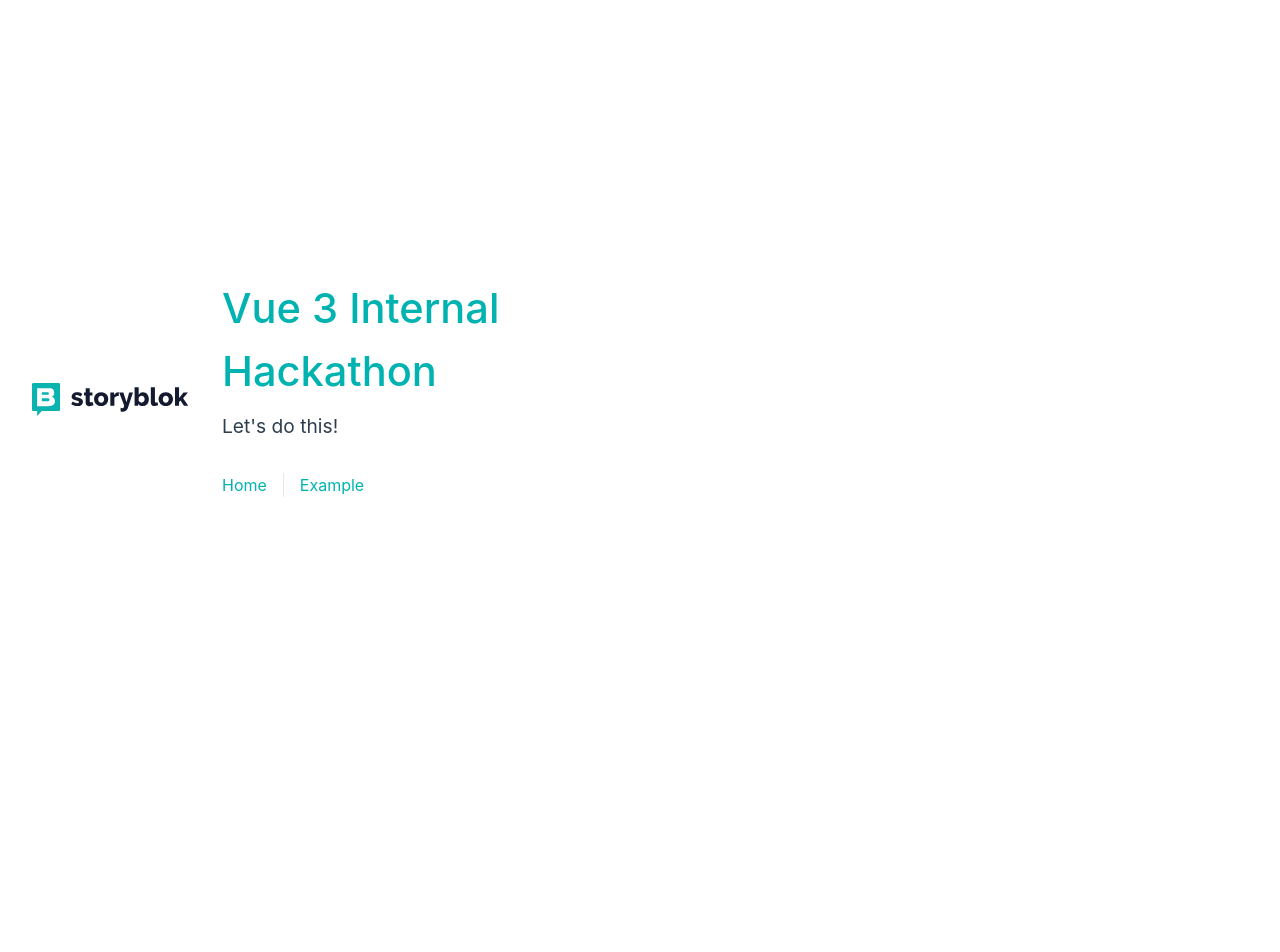
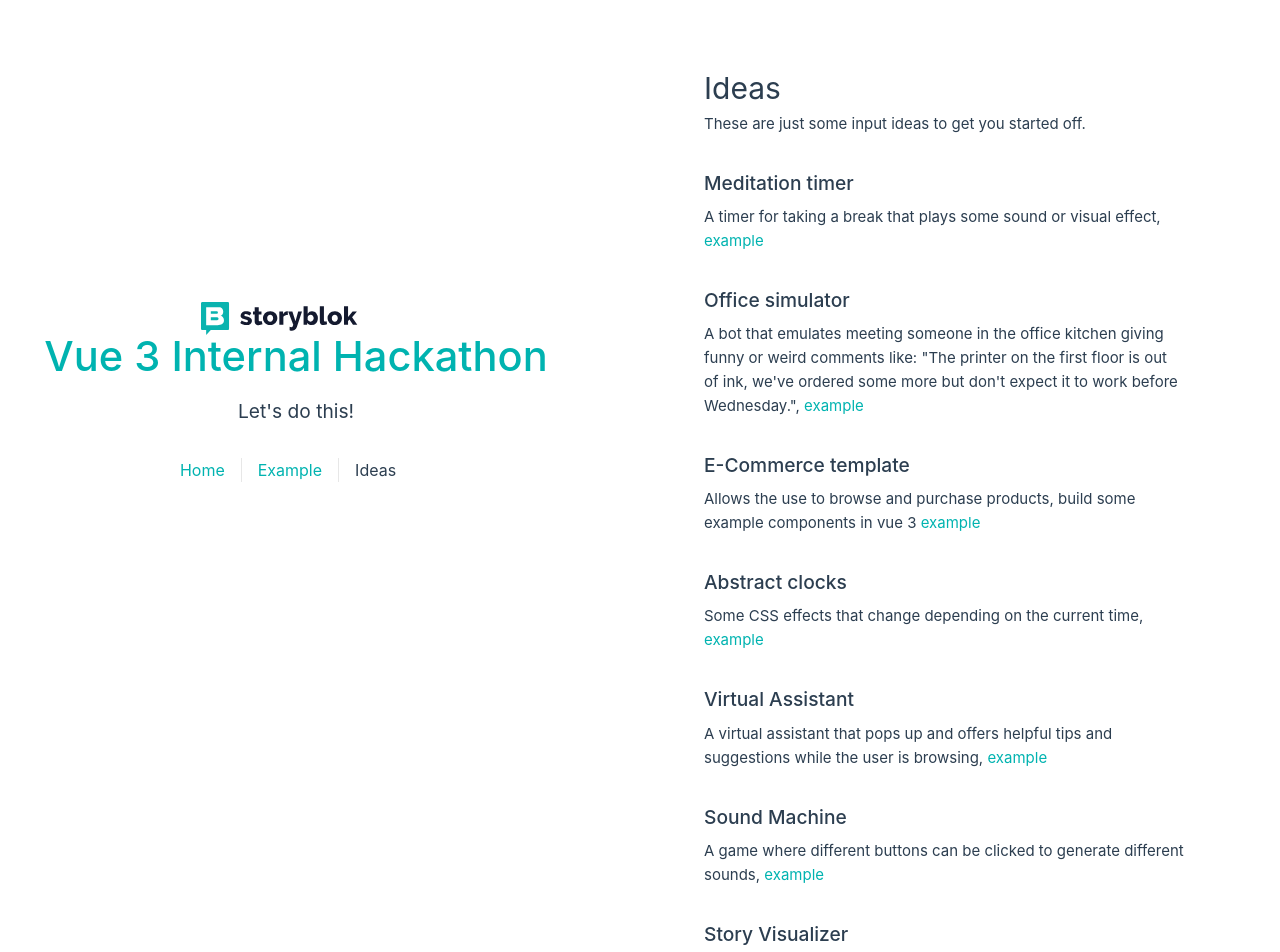
Before and after one commit to mmatheuspalma/sb-hackaton-b, a Vue app: page /ideas in a window 1280 px wide. Shown: the top 952 px of the page. Before the commit the page ends 800 px from the top, so only its background shows below. Built offline with nearby package versions, Linux system fonts and the light colour scheme.

Commit message:
feat: add ideas

```diff
--- a/src/App.vue
+++ b/src/App.vue
@@ -13,6 +13,7 @@
       <nav>
         <RouterLink to="/">Home</RouterLink>
         <RouterLink to="/example">Example</RouterLink>
+        <RouterLink to="/ideas">Ideas</RouterLink>
       </nav>
     </div>
   </header>
@@ -60,6 +61,8 @@
   header {
     display: flex;
     place-items: center;
+    justify-content: center;
+    flex-direction: column;
     padding-right: calc(var(--section-gap) / 2);
   }
 
@@ -69,12 +72,14 @@
 
   header .wrapper {
     display: flex;
-    place-items: flex-start;
+    place-items: center;
+    justify-content: center;
     flex-wrap: wrap;
+    text-align: center;
   }
 
   nav {
-    text-align: left;
+    text-align: center;
     margin-left: -1rem;
     font-size: 1rem;
 
--- a/src/components/HelloWorld.vue
+++ b/src/components/HelloWorld.vue
@@ -32,7 +32,7 @@
 @media (min-width: 1024px) {
   .greetings h1,
   .greetings h3 {
-    text-align: left;
+    text-align: center;
   }
 }
 </style>
--- /dev/null
+++ b/src/components/Item.vue
@@ -0,0 +1,30 @@
+<template>
+  <div class="item">
+    <div class="details">
+      <h3>
+        <slot name="heading"></slot>
+      </h3>
+      <slot></slot>
+    </div>
+  </div>
+</template>
+
+<style scoped>
+.item {
+  margin-top: 2rem;
+  display: flex;
+}
+
+.details {
+  flex: 1;
+}
+
+h3 {
+  font-size: 1.2rem;
+  font-weight: 500;
+  margin-bottom: 0.4rem;
+  color: var(--color-heading);
+}
+
+
+</style>
--- a/src/components/TheWelcome.vue
+++ b/src/components/TheWelcome.vue
@@ -26,7 +26,7 @@
     </template>
     <template #heading>Videos</template>
 
-    You can watch <a href="https://www.youtube.com/watch?v=ZqgiuPt5QZo" target="_blank" rel="noopener"> this video</a> to learn about Vue 3 in general. This video will give you some detailed insight into the  <a href="https://www.youtube.com/watch?v=bwItFdPt-6M" target="_blank" rel="noopener">Composition API</a>.
+    You can watch <a href="https://www.youtube.com/watch?v=ZqgiuPt5QZo" target="_blank" rel="noopener"> this video</a> to learn about Vue 3 in general. This video will give you some detailed insight into the  <a href="https://www.youtube.com/watch?v=bwItFdPt-6M" target="_blank" rel="noopener">Composition API</a>. The <a href="https://www.youtube.com/watch?v=WLpLYhnGqPA" target="_blank" rel="noopener noreferrer">Design Principles of Vue 3.0</a> will teach you more about what the whole principle behind the updated framework are.
 
     <br />
   </WelcomeItem>
--- a/src/router/index.ts
+++ b/src/router/index.ts
@@ -16,6 +16,11 @@
       // this generates a separate chunk (About.[hash].js) for this route
       // which is lazy-loaded when the route is visited.
       component: () => import('../views/ExampleView.vue')
+    },
+    {
+      path: '/ideas',
+      name: 'ideas',
+      component: () => import('../views/IdeaView.vue')
     }
   ]
 })
--- /dev/null
+++ b/src/views/IdeaView.vue
@@ -0,0 +1,50 @@
+<script setup lang="ts">
+import Item from '../components/Item.vue'
+</script>
+
+<template>
+  <main>
+    <h1>Ideas</h1>
+    <p>These are just some input ideas to get you started off.</p>
+    <Item>
+      <template #heading>Meditation timer</template>
+      A timer for taking a break that plays some sound or visual effect, <a href="https://thezen.zone/" target="_blank" rel="noopener noreferrer">example</a>
+    </Item>
+    <Item>
+      <template #heading>Office simulator</template>
+      A bot that emulates meeting someone in the office kitchen giving funny or weird comments like: "The printer on the first floor is out of ink, we've ordered some more but don't expect it to work before Wednesday.", <a href="https://github.com/tholman/office-simulator" target="_blank" rel="noopener noreferrer">example</a>
+    </Item>
+    <Item>
+      <template #heading>E-Commerce template</template>
+      Allows the use to browse and purchase products, build some example components in vue 3 <a href="https://demo.vercel.store/" target="_blank" rel="noopener noreferrer">example</a>
+    </Item>
+    <Item>
+      <template #heading>Abstract clocks</template>
+      Some CSS effects that change depending on the current time, <a href="https://codepen.io/BelleAsher/pen/zYozbeM" target="_blank" rel="noopener noreferrer">example</a>
+    </Item>
+    <Item>
+      <template #heading>Virtual Assistant</template>
+      A virtual assistant that pops up and offers helpful tips and suggestions while the user is browsing, <a href="https://codepen.io/tacosontitan/pen/LYEYBxe" target="_blank" rel="noopener noreferrer">example</a>
+    </Item>
+    <Item>
+      <template #heading>Sound Machine</template>
+      A game where different buttons can be clicked to generate different sounds, <a href="https://codepen.io/nuobiruteskalno/pen/abdLEeq" target="_blank" rel="noopener noreferrer">example</a>
+    </Item>
+    <Item>
+      <template #heading>Story Visualizer</template>
+      A visualizer that visualizes all the stories or blocks in a Storyblok space, <a href="https://codepen.io/ejsado/pen/QWKgNB" target="_blank" rel="noopener noreferrer">example</a>
+    </Item>
+    <Item>
+      <template #heading>Rebuild Storyblok</template>
+      Pick some parts of Storyblok and rebuild them in Vue 3.
+    </Item>
+  </main>
+</template>
+
+
+<style scoped>
+main {
+  margin: 4rem;
+}
+
+</style>
```
